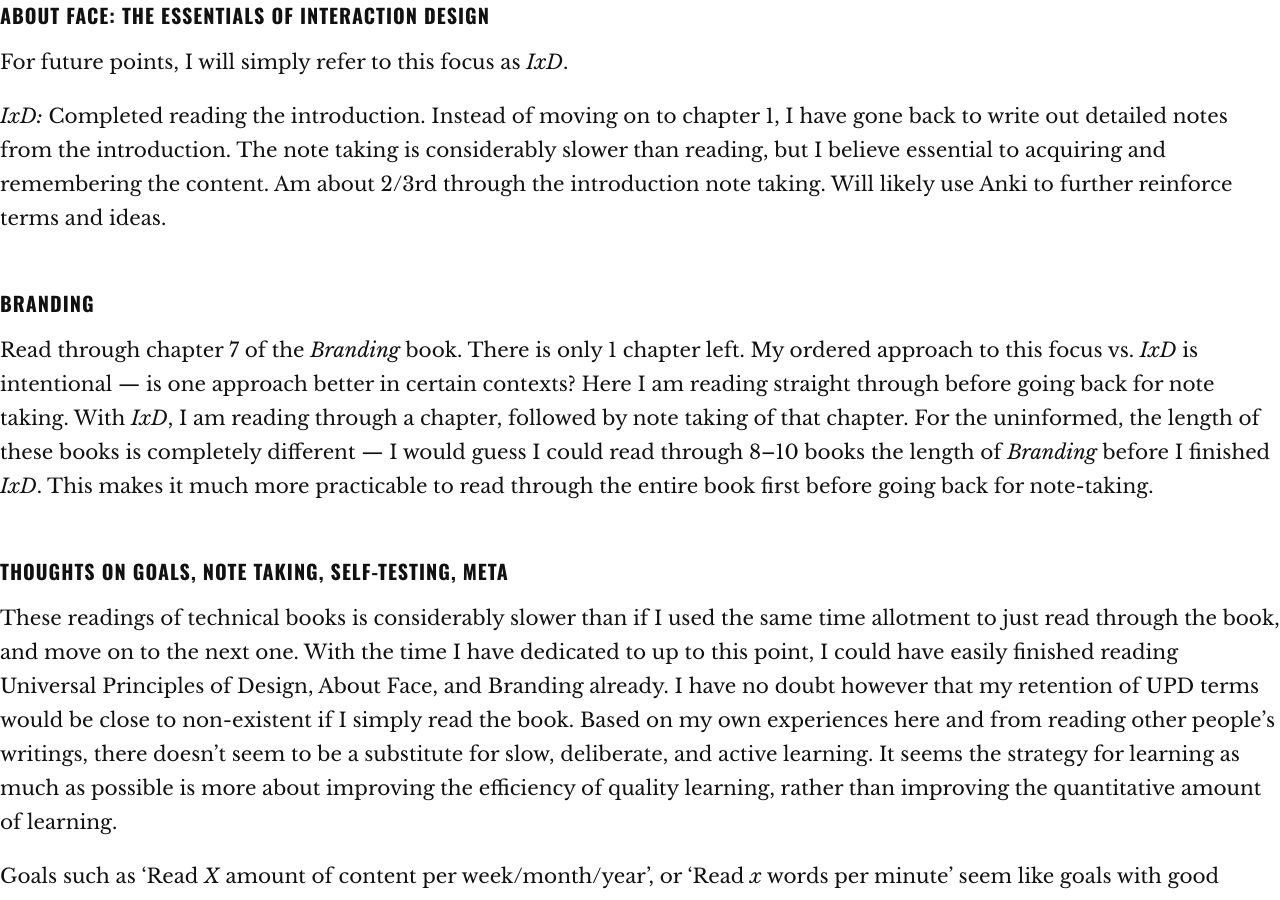
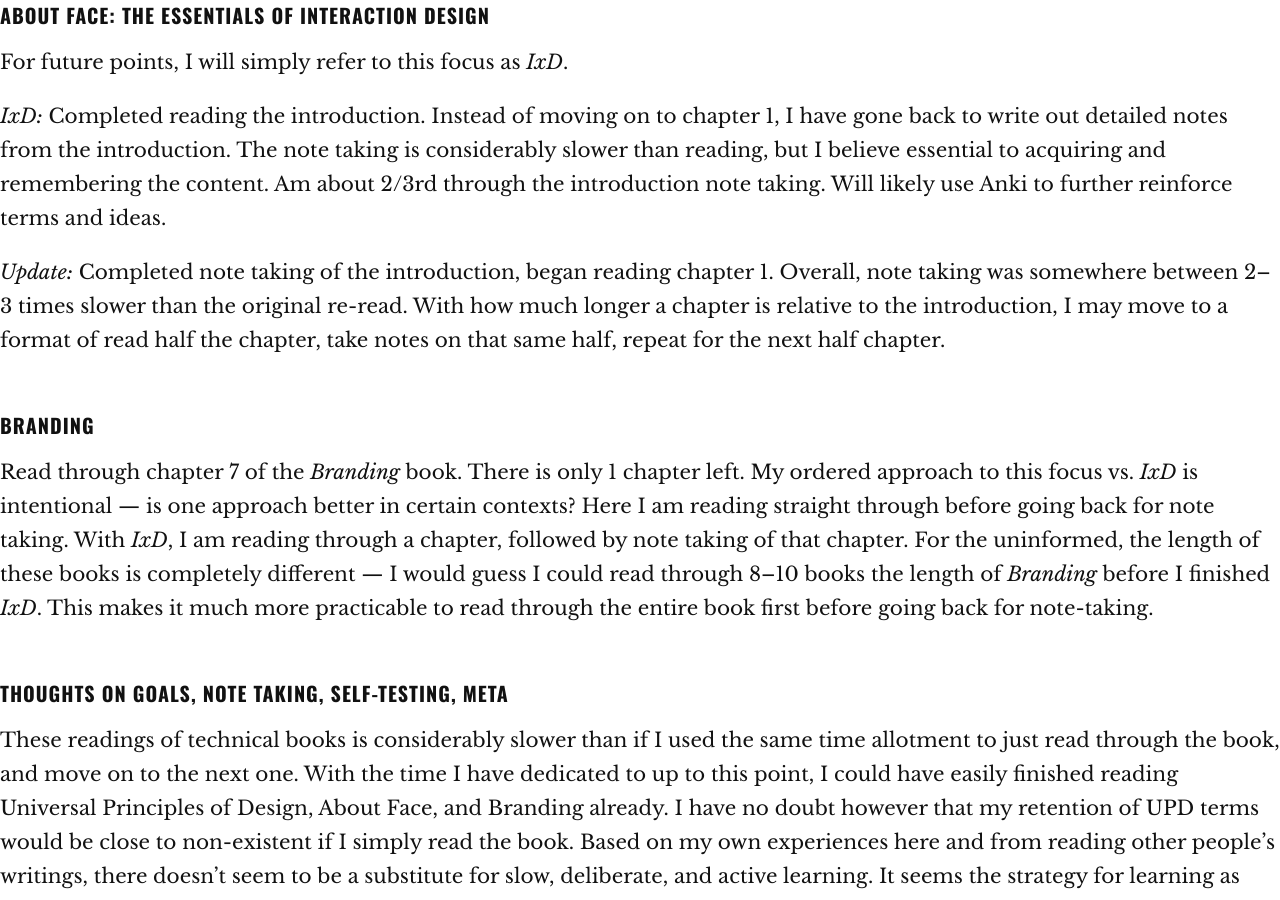
Before and after one commit to jpex/log, a Jekyll site: the page built from _posts/2017-12-15-41.md, in a window 1280 px wide and 900 px high, scrolled down 398 px. Built offline with Jekyll 4.4.1, drawn with Linux system fonts in a browser that asks for light colours.

Commit message:
Update 2017-12-15-41.md

```diff
--- a/_posts/2017-12-15-41.md
+++ b/_posts/2017-12-15-41.md
@@ -11,6 +11,8 @@
 For future points, I will simply refer to this focus as *IxD*.
 
 *IxD:* Completed reading the introduction. Instead of moving on to chapter 1, I have gone back to write out detailed notes from the introduction. The note taking is considerably slower than reading, but I believe essential to acquiring and remembering the content. Am about 2/3rd through the introduction note taking. Will likely use Anki to further reinforce terms and ideas.
+
+*Update:* Completed note taking of the introduction, began reading chapter 1. Overall, note taking was somewhere between 2–3 times slower than the original re-read. With how much longer a chapter is relative to the introduction, I may move to a format of read half the chapter, take notes on that same half, repeat for the next half chapter.
 
 ### Branding
 
```
